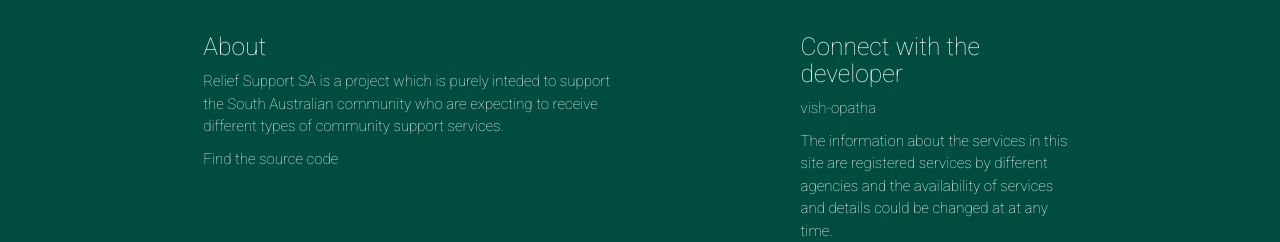
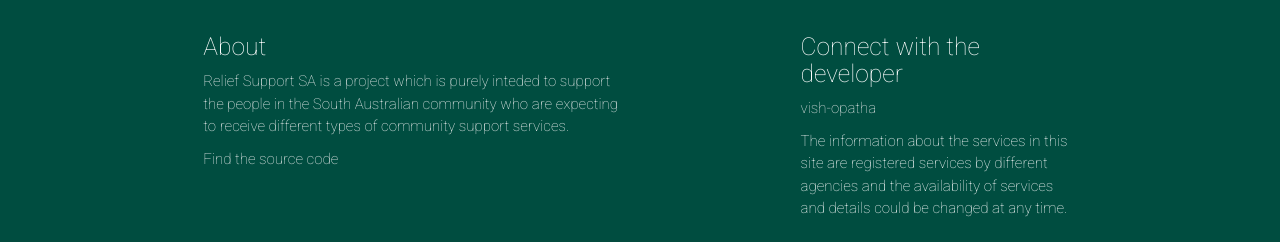
Before and after one commit to vish-opatha/community-support-portal, a React (Create React App) app in the folder client/: page / in a window 1280 px wide. Shown: the part 710-952 px from the top of the page. Built offline with nearby package versions, Linux system fonts and the light colour scheme.

Commit message:
Update footer typos

```diff
--- a/client/src/components/Footer.js
+++ b/client/src/components/Footer.js
@@ -11,7 +11,7 @@ const Footer = () => {
               <h5 className="white-text">About</h5>
               <p className="grey-text text-lighten-4" >
                 <span>Relief Support SA </span>is a project which is purely
-                inteded to support the South Australian community who are
+                inteded to support the people in the South Australian community who are
                 expecting to receive different types of community support
                 services.
               </p>
@@ -36,7 +36,7 @@ const Footer = () => {
                 </li>
 
                 <li style={{marginTop:10}}>
-                  <p>The information about the services in this site are registered services by different agencies and the availability of services and details could be changed at at any time.</p>
+                  <p>The information about the services in this site are registered services by different agencies and the availability of services and details could be changed at any time.</p>
                 </li>
               </ul>
             </div>
```
